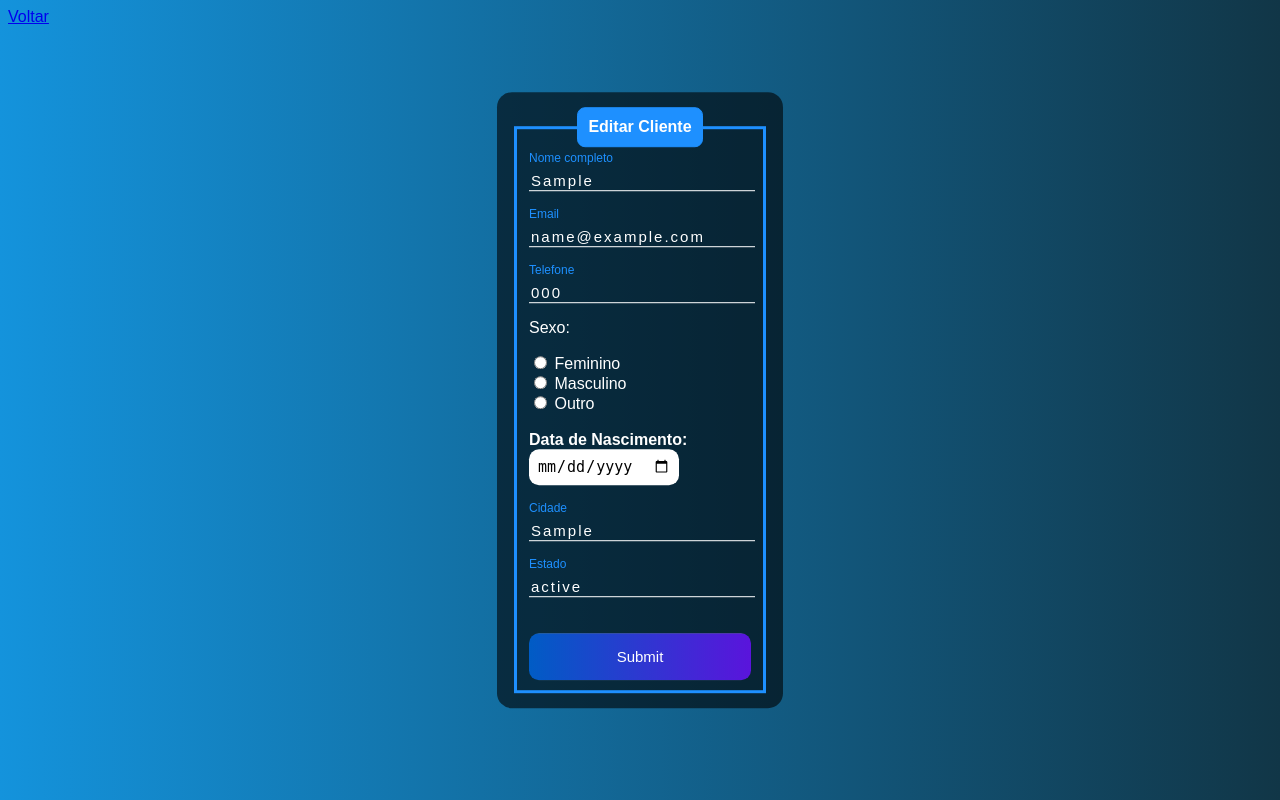
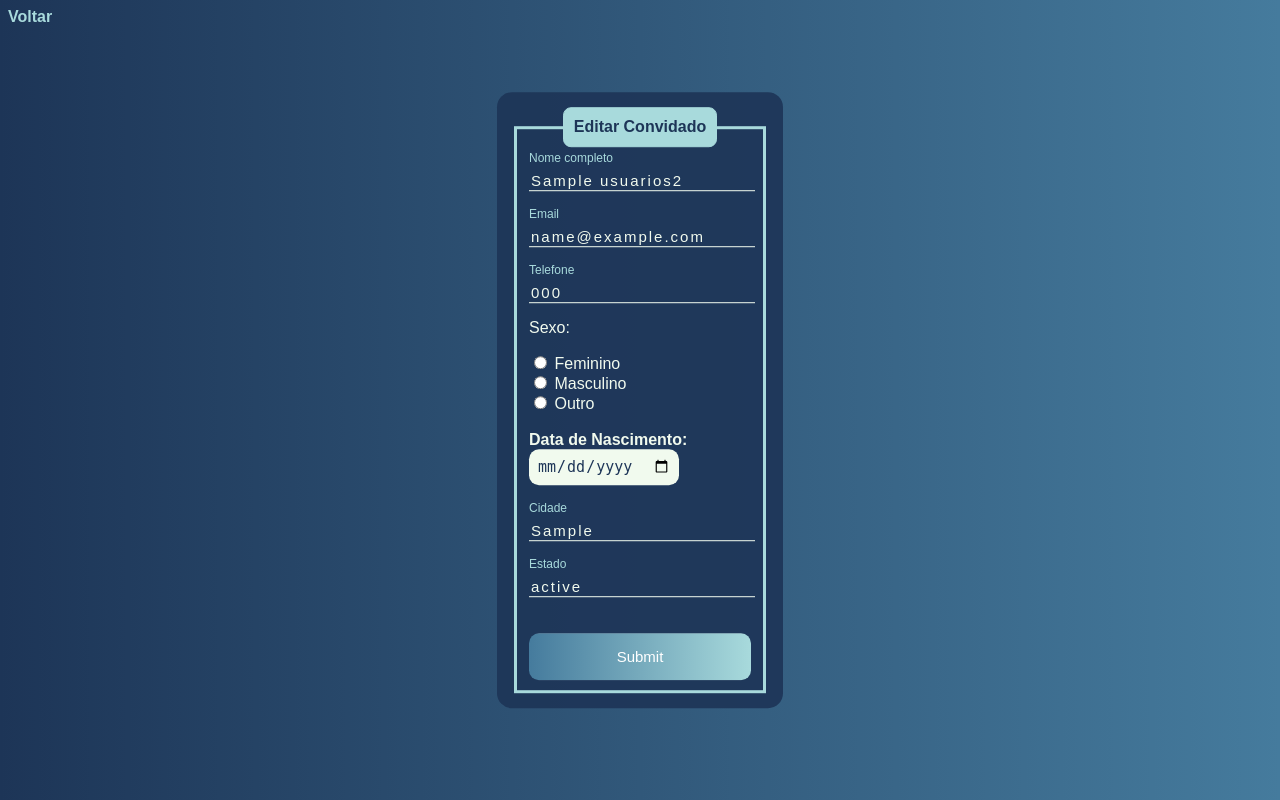
Before and after one commit to Pachaslol/guestflow, a PHP site: page /edit.php?id=1 in a window 1280 px wide. Run offline with PHP 8.4, Linux system fonts and the light colour scheme; tables that the repository leaves empty or names only in its code hold one stand-in row (values such as "Sample post").

Commit message:
atualização

```diff
--- a/edit.php
+++ b/edit.php
@@ -35,100 +35,114 @@
     <meta charset="UTF-8">
     <meta http-equiv="X-UA-Compatible" content="IE=edge">
     <meta name="viewport" content="width=device-width, initial-scale=1.0">
-    <title>Formulário | GN</title>
+    <title>GuestFlow</title>
     <style>
-        body{
+        body {
             font-family: Arial, Helvetica, sans-serif;
-            background-image: linear-gradient(to right, rgb(20, 147, 220), rgb(17, 54, 71));
+            background-image: linear-gradient(to right, #1D3557, #457B9D);
+            color: #F1FAEE;
         }
-        .box{
-            color: white;
+        .box {
+            color: #F1FAEE;
             position: absolute;
             top: 50%;
             left: 50%;
-            transform: translate(-50%,-50%);
-            background-color: rgba(0, 0, 0, 0.6);
+            transform: translate(-50%, -50%);
+            background-color: rgba(29, 53, 87, 0.9);
             padding: 15px;
             border-radius: 15px;
             width: 20%;
         }
-        fieldset{
-            border: 3px solid dodgerblue;
+        fieldset {
+            border: 3px solid #A8DADC;
         }
-        legend{
-            border: 1px solid dodgerblue;
+        legend {
+            border: 1px solid #A8DADC;
             padding: 10px;
             text-align: center;
-            background-color: dodgerblue;
+            background-color: #A8DADC;
             border-radius: 8px;
+            color: #1D3557;
         }
-        .inputBox{
+        .inputBox {
             position: relative;
         }
-        .inputUser{
+        .inputUser {
             background: none;
             border: none;
-            border-bottom: 1px solid white;
+            border-bottom: 1px solid #F1FAEE;
             outline: none;
-            color: white;
+            color: #F1FAEE;
             font-size: 15px;
             width: 100%;
             letter-spacing: 2px;
         }
-        .labelInput{
+        .labelInput {
             position: absolute;
             top: 0px;
             left: 0px;
             pointer-events: none;
             transition: .5s;
+            color: #F1FAEE;
         }
         .inputUser:focus ~ .labelInput,
-        .inputUser:valid ~ .labelInput{
+        .inputUser:valid ~ .labelInput {
             top: -20px;
             font-size: 12px;
-            color: dodgerblue;
+            color: #A8DADC;
         }
-        #data_nascimento{
+        #data_nascimento {
             border: none;
             padding: 8px;
             border-radius: 10px;
             outline: none;
             font-size: 15px;
+            background-color: #F1FAEE;
+            color: #1D3557;
         }
-        #submit{
-            background-image: linear-gradient(to right,rgb(0, 92, 197), rgb(90, 20, 220));
+        #submit {
+            background-image: linear-gradient(to right, #457B9D, #A8DADC);
             width: 100%;
             border: none;
             padding: 15px;
-            color: white;
+            color: #FFFFFF;
             font-size: 15px;
             cursor: pointer;
             border-radius: 10px;
         }
-        #submit:hover{
-            background-image: linear-gradient(to right,rgb(0, 80, 172), rgb(80, 19, 195));
+        #submit:hover {
+            background-image: linear-gradient(to right, #A8DADC, #457B9D);
+        }
+        a {
+            color: #A8DADC;
+            text-decoration: none;
+            font-weight: bold;
+        }
+        a:hover {
+            color: #F1FAEE;
         }
     </style>
+
 </head>
 <body>
     <a href="sistema.php">Voltar</a>
     <div class="box">
         <form action="saveEdit.php" method="POST">
             <fieldset>
-                <legend><b>Editar Cliente</b></legend>
+                <legend><b>Editar Convidado</b></legend>
                 <br>
                 <div class="inputBox">
-                    <input type="text" name="nome" id="nome" class="inputUser" value=<?php echo $nome;?> required>
+                    <input type="text" name="nome" id="nome" class="inputUser" value="<?php echo $nome;?>" required>
                     <label for="nome" class="labelInput">Nome completo</label>
                 </div>
                 <br><br>
                 <div class="inputBox">
-                    <input type="text" name="email" id="email" class="inputUser" value=<?php echo $email;?> required>
+                    <input type="text" name="email" id="email" class="inputUser" value="<?php echo $email;?>" required>
                     <label for="email" class="labelInput">Email</label>
                 </div>
                 <br><br>
                 <div class="inputBox">
-                    <input type="tel" name="telefone" id="telefone" class="inputUser" value=<?php echo $telefone;?> required>
+                    <input type="tel" name="telefone" id="telefone" class="inputUser" value="<?php echo $telefone;?>" required>
                     <label for="telefone" class="labelInput">Telefone</label>
                 </div>
                 <p>Sexo:</p>
@@ -142,15 +156,15 @@
                 <label for="outro">Outro</label>
                 <br><br>
                 <label for="data_nascimento"><b>Data de Nascimento:</b></label>
-                <input type="date" name="data_nascimento" id="data_nascimento" value=<?php echo $data_nasc;?> required>
+                <input type="date" name="data_nascimento" id="data_nascimento" value="<?php echo $data_nasc;?>" required>
                 <br><br><br>
                 <div class="inputBox">
-                    <input type="text" name="cidade" id="cidade" class="inputUser" value=<?php echo $cidade;?> required>
+                    <input type="text" name="cidade" id="cidade" class="inputUser" value="<?php echo $cidade;?>" required>
                     <label for="cidade" class="labelInput">Cidade</label>
                 </div>
                 <br><br>
                 <div class="inputBox">
-                    <input type="text" name="estado" id="estado" class="inputUser" value=<?php echo $estado;?> required>
+                    <input type="text" name="estado" id="estado" class="inputUser" value="<?php echo $estado;?>" required>
                     <label for="estado" class="labelInput">Estado</label>
                 </div>
                 <br><br>
```
Also changed, not shown: home.php (+18 -7 lines), sistema.php (+55 -27 lines), img/guestflow.png (added).
